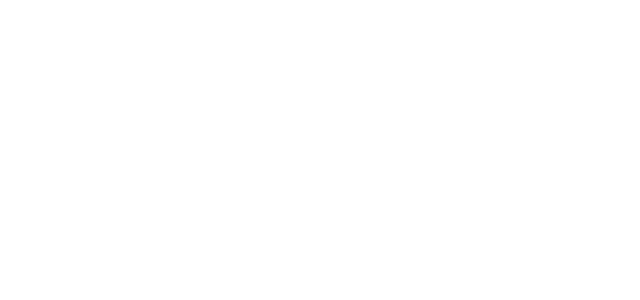
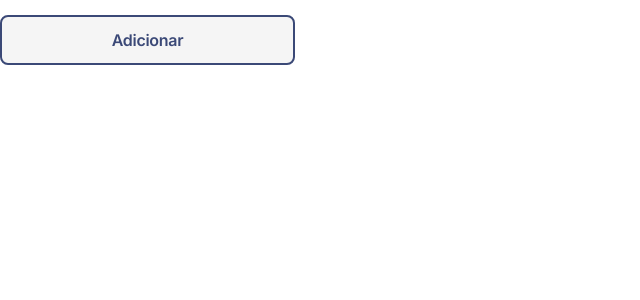
Before and after one commit to Mafeck/new-progress, a React (Create React App) app: page /login in a window 1280 px wide. Shown: the top 300 px of the page, without its empty margins (0-640 px from the left). Built offline with nearby package versions, Linux system fonts and the light colour scheme.

Commit message:
feat: button component done

```diff
--- a/public/index.html
+++ b/public/index.html
@@ -24,6 +24,9 @@
       work correctly both with client-side routing and a non-root public URL.
       Learn how to configure a non-root public URL by running `npm run build`.
     -->
+    <link rel="preconnect" href="https://fonts.googleapis.com">
+<link rel="preconnect" href="https://fonts.gstatic.com" crossorigin>
+<link href="https://fonts.googleapis.com/css2?family=Inter:wght@400;600&display=swap" rel="stylesheet">
     <title>New Progress</title>
   </head>
   <body>
--- a/src/App.js
+++ b/src/App.js
@@ -1,9 +1,12 @@
 import GlobalStyled from "./styles/global";
+import { Button } from "./components/Button";
 
 function App() {
   return (
     <div>
       <GlobalStyled />
+      <Button whiteSchema >Adicionar</Button>
+
     </div>
   );
 }
--- a/src/components/Button/index.jsx
+++ b/src/components/Button/index.jsx
@@ -0,0 +1,10 @@
+import { Container } from './style';
+
+export const Button = ({ children, whiteSchema = false, ...rest }) => {
+
+    return (
+        <Container whiteSchema={whiteSchema} type='button' {...rest}>
+            {children}
+        </Container>
+    )
+};
--- /dev/null
+++ b/src/components/Button/style.js
@@ -0,0 +1,24 @@
+import styled from 'styled-components';
+
+export const Container = styled.button`
+    background: ${(props) => props.whiteSchema ? '#f5f5f5' : '#3B4977'};
+    color: ${(props) => props.whiteSchema ? '#3B4977' : '#f5f5f5'};
+    border-radius: 8px;
+    border: 2px solid #3B4977;
+    font-family: 'Inter', sans-serif;
+    font-weight: 600;
+    font-size: 16px;
+    line-height: 19px;
+    letter-spacing: -0.017em;
+    margin: 15px 0px;
+    width: 295px;
+    height: 50px;
+    padding: 0px 30px;
+    transition: 0.5s;
+
+    :hover {
+        opacity: 0.6;
+    }
+
+
+`;
```
